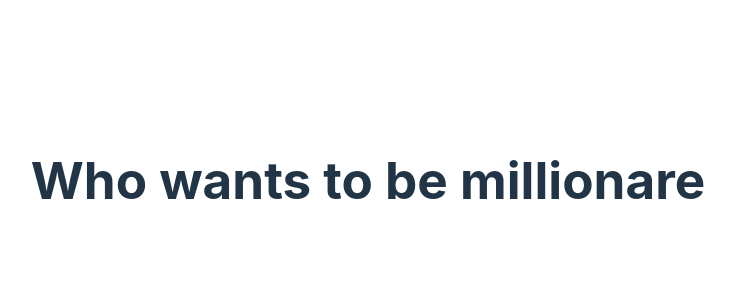
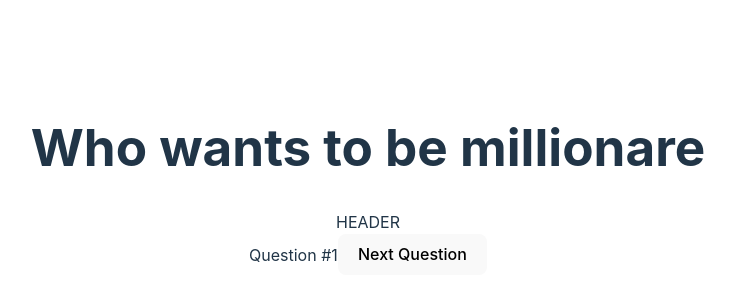
Before and after one commit to franpad8/who-wants-to-be-millionare, a React (Vite) app: page /quiz in a window 1280 px wide. Shown: the part 220-520 px from the top of the page, without its empty margins (272-1007 px from the left). Built offline with nearby package versions, Linux system fonts and the light colour scheme.

Commit message:
Added app routes

```diff
--- a/package.json
+++ b/package.json
@@ -11,7 +11,8 @@
   },
   "dependencies": {
     "react": "^18.2.0",
-    "react-dom": "^18.2.0"
+    "react-dom": "^18.2.0",
+    "react-router-dom": "^6.20.1"
   },
   "devDependencies": {
     "@types/react": "^18.2.43",
--- a/src/App.jsx
+++ b/src/App.jsx
@@ -1,10 +1,26 @@
+import { BrowserRouter, Route, Routes } from 'react-router-dom'
 import './App.css'
+import { Header } from './Header'
+import { StartScreen } from './pages/StartScreen'
+import { EndScreen } from './pages/EndScreen'
+import { Quiz } from './pages/Quiz'
+import { NotFound } from './pages/NotFound'
 
 function App () {
   return (
-    <>
+    <main>
       <h1>Who wants to be millionare</h1>
-    </>
+      <Header />
+
+      <BrowserRouter>
+        <Routes>
+          <Route path='/' element={<StartScreen />} />
+          <Route path='/quiz' element={<Quiz />} />
+          <Route path='/finish' element={<EndScreen />} />
+          <Route path='*' element={<NotFound />} />
+        </Routes>
+      </BrowserRouter>
+    </main>
   )
 }
 
--- /dev/null
+++ b/src/Header.jsx
@@ -0,0 +1,7 @@
+export function Header () {
+  return (
+    <header>
+      HEADER
+    </header>
+  )
+}
--- /dev/null
+++ b/src/contexts/QuizContext.js
@@ -0,0 +1,20 @@
+import { createContext, useContext } from 'react'
+
+const QuizContext = createContext()
+
+function start () {
+  return { type: 'start' }
+}
+
+function nextQuestion () {
+  return { type: 'nextQuestion' }
+}
+
+function useQuiz () {
+  const context = useContext(QuizContext)
+  if (!context) throw new Error('QuizContext was used outside of its Provider')
+
+  return context
+}
+
+export { QuizContext, useQuiz, start, nextQuestion }
--- /dev/null
+++ b/src/contexts/QuizProvider.jsx
@@ -0,0 +1,22 @@
+import { useReducer } from 'react'
+import reducer from '../reducers/quiz'
+import { QuizContext } from './QuizContext'
+
+const initialState = {
+  currentQuestionIndex: null,
+  status: 'initial'
+}
+
+export function QuizProvider ({ children }) {
+  const [{ currentQuestionIndex }, dispatch] = useReducer(reducer, initialState)
+  const value = {
+    currentQuestionIndex,
+    dispatch
+  }
+
+  return (
+    <QuizContext.Provider value={value}>
+      {children}
+    </QuizContext.Provider>
+  )
+}
--- a/src/main.jsx
+++ b/src/main.jsx
@@ -2,9 +2,12 @@
 import ReactDOM from 'react-dom/client'
 import App from './App.jsx'
 import './index.css'
+import { QuizProvider } from './contexts/QuizProvider.jsx'
 
 ReactDOM.createRoot(document.getElementById('root')).render(
   <React.StrictMode>
-    <App />
+    <QuizProvider>
+      <App />
+    </QuizProvider>
   </React.StrictMode>
 )
--- /dev/null
+++ b/src/pages/EndScreen.jsx
@@ -0,0 +1,19 @@
+import { useNavigate } from 'react-router-dom'
+import { start, useQuiz } from '../contexts/QuizContext'
+
+export function EndScreen () {
+  const navigate = useNavigate()
+  const { dispatch } = useQuiz()
+
+  function handleClick () {
+    dispatch(start)
+    navigate('/')
+  }
+
+  return (
+    <div>
+      Finish
+      <button onClick={handleClick}>Ok</button>
+    </div>
+  )
+}
--- /dev/null
+++ b/src/pages/NotFound.jsx
@@ -0,0 +1,3 @@
+export function NotFound () {
+  return <h1>Page Not Found</h1>
+}
--- /dev/null
+++ b/src/pages/Quiz.jsx
@@ -0,0 +1,23 @@
+import { useNavigate } from 'react-router-dom'
+import { nextQuestion, useQuiz } from '../contexts/QuizContext'
+
+export function Quiz () {
+  const { currentQuestionIndex, dispatch } = useQuiz()
+  const navigate = useNavigate()
+
+  function handleClick () {
+    if (currentQuestionIndex === 14) {
+      navigate('/finish')
+      return
+    }
+
+    dispatch(nextQuestion())
+  }
+
+  return (
+    <div>
+      <span>Question #{currentQuestionIndex + 1}</span>
+      <button onClick={handleClick}>Next Question</button>
+    </div>
+  )
+}
--- /dev/null
+++ b/src/pages/StartScreen.jsx
@@ -0,0 +1,19 @@
+import { useNavigate } from 'react-router-dom'
+import { useQuiz, start } from '../contexts/QuizContext'
+
+export function StartScreen () {
+  const { dispatch } = useQuiz()
+  const navigate = useNavigate()
+
+  function handleClick () {
+    dispatch(start())
+    navigate('/quiz')
+  }
+
+  return (
+    <div>
+      Start
+      <button onClick={handleClick}>Start Quiz</button>
+    </div>
+  )
+}
--- /dev/null
+++ b/src/reducers/quiz.js
@@ -0,0 +1,16 @@
+export default function reducer (state, action) {
+  switch (action.type) {
+    case 'start':
+      return {
+        ...state,
+        currentQuestionIndex: 0,
+        status: 'inGame'
+      }
+
+    case 'nextQuestion':
+      return { ...state, currentQuestionIndex: state.currentQuestionIndex + 1 }
+
+    default:
+      return state
+  }
+}
```
Also changed, not shown: .eslintrc.cjs, 2 other files (tests, documents, lock files or other folders).
